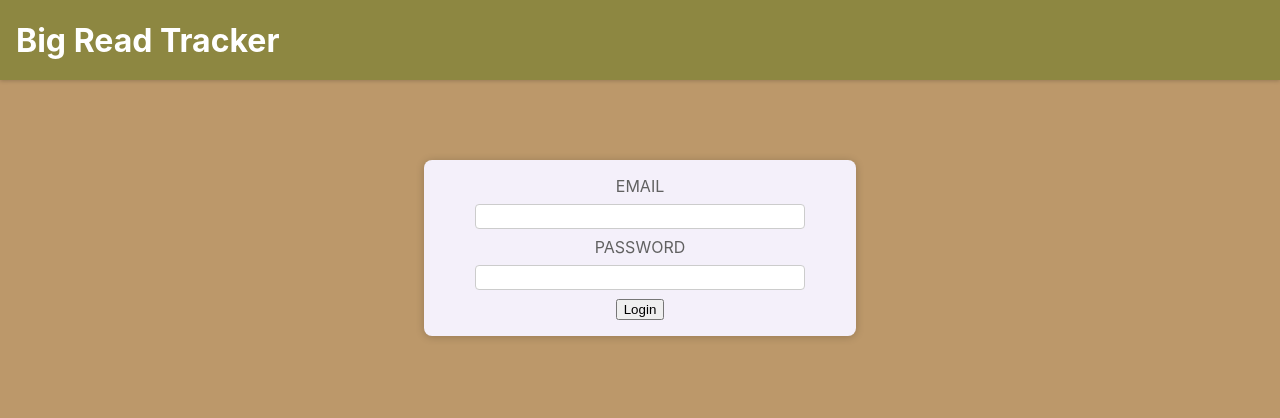
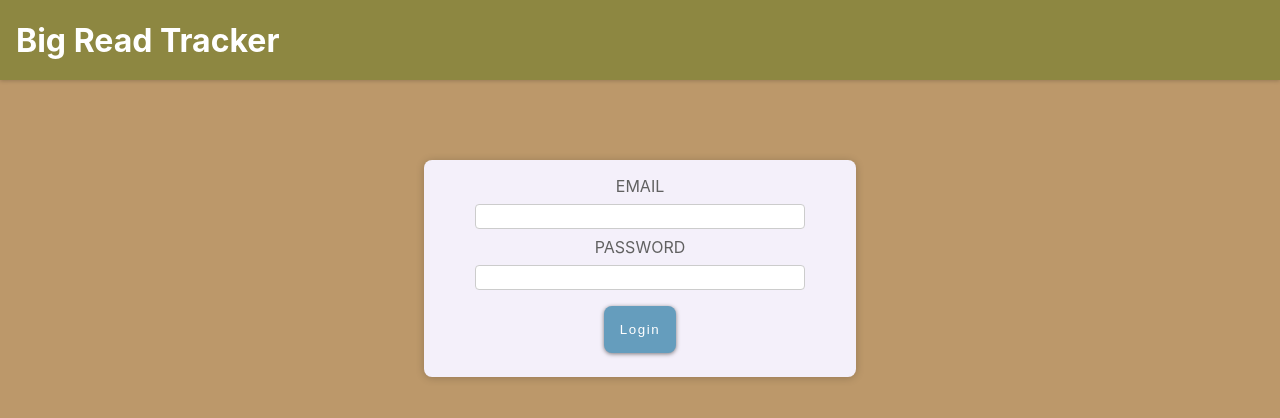
Before and after one commit to MikeFocusVR/react-bookstoread, a React (Create React App) app: page / in a window 1280 px wide. Shown: the top 418 px of the page. Built offline with nearby package versions, Linux system fonts and the light colour scheme.

Commit message:
Updated Favicon and added react-icons

```diff
--- a/package.json
+++ b/package.json
@@ -9,6 +9,7 @@
     "@testing-library/user-event": "^13.5.0",
     "react": "^18.2.0",
     "react-dom": "^18.2.0",
+    "react-icons": "^4.7.1",
     "react-redux": "^8.0.5",
     "react-scripts": "^5.0.1",
     "redux": "^4.2.1",
--- a/public/index.html
+++ b/public/index.html
@@ -24,7 +24,7 @@
       work correctly both with client-side routing and a non-root public URL.
       Learn how to configure a non-root public URL by running `npm run build`.
     -->
-    <title>Big Read</title>
+    <title>BBC Top 100 Big Read Tracker</title>
   </head>
   <body>
     <noscript>You need to enable JavaScript to run this app.</noscript>
--- a/src/components/Auth.js
+++ b/src/components/Auth.js
@@ -2,6 +2,7 @@ import { useDispatch } from "react-redux";
 
 import classes from "./Auth.module.css";
 import { authActions } from "../store/auth";
+import Button from "./UI/Button";
 
 const Auth = () => {
   const dispatch = useDispatch();
@@ -24,7 +25,7 @@ const Auth = () => {
             <label htmlFor="password">Password</label>
             <input type="password" id="password" />
           </div>
-          <button>Login</button>
+          <Button>Login</Button>
         </form>
       </section>
     </main>
--- a/src/components/BookList.js
+++ b/src/components/BookList.js
@@ -1,4 +1,4 @@
-import React, { useEffect, useState } from "react";
+import React, { useState } from "react";
 import { useSelector } from "react-redux";
 import classes from "./BookList.module.css";
 
```
Also changed, not shown: 2 other files (tests, documents, lock files or other folders).
